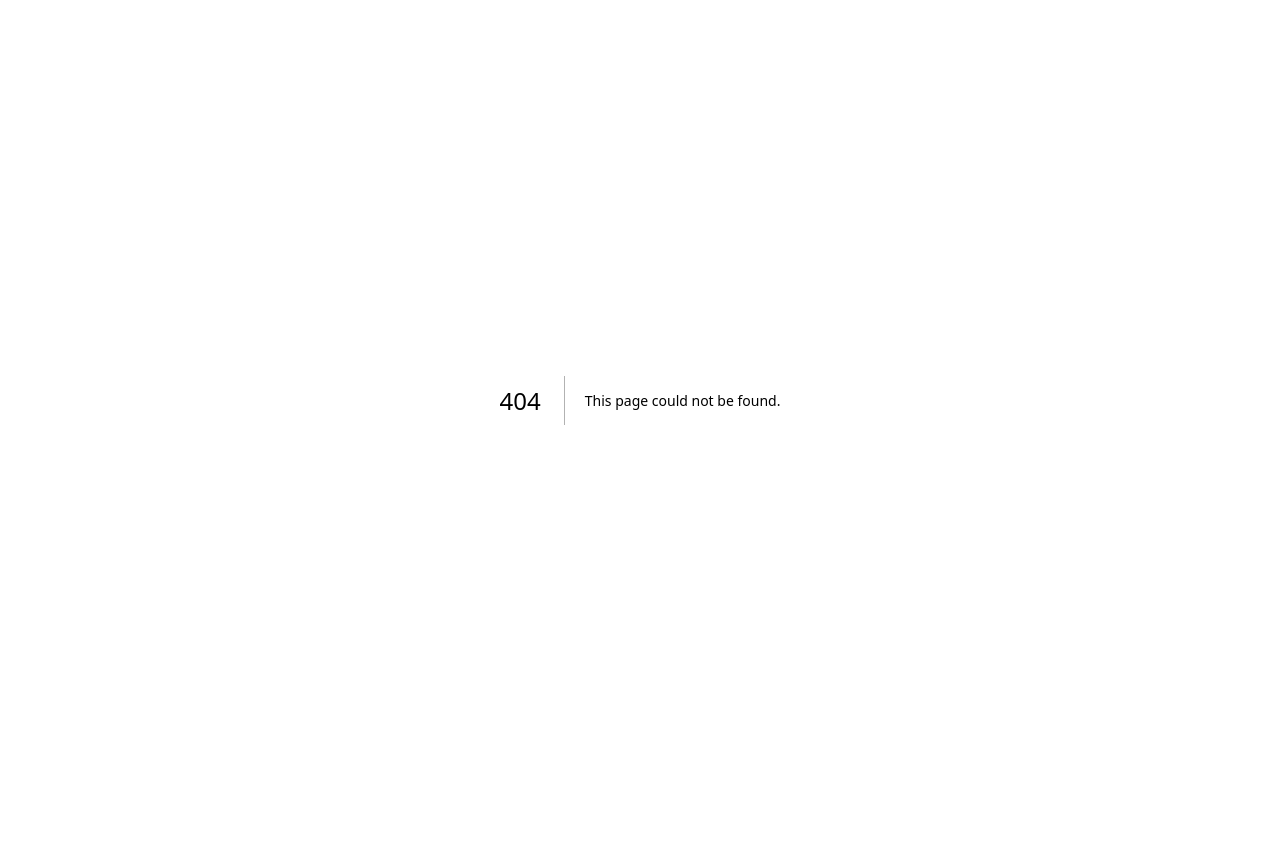
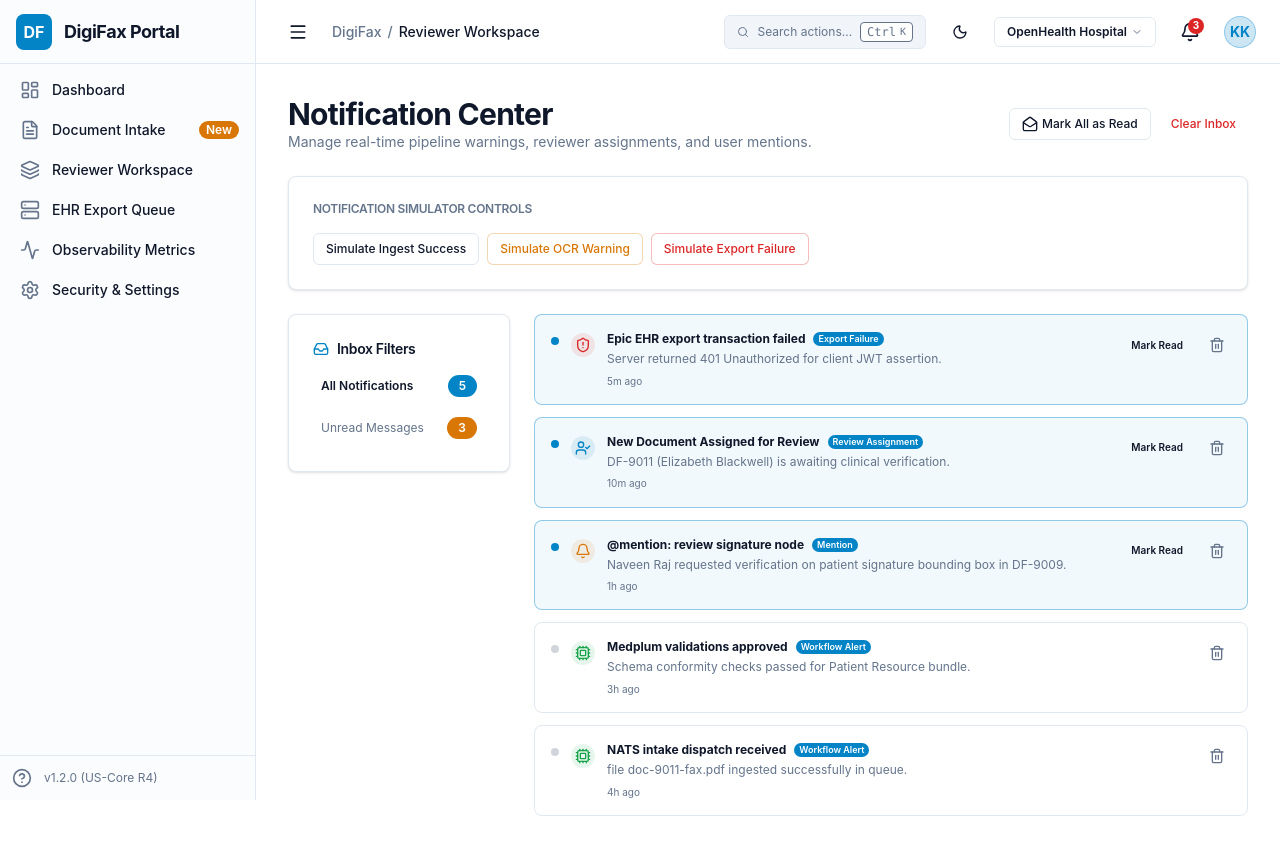
Before and after one commit to OpenHealthAgents/DigiFax, a Next.js app in the folder apps/design-system/: page /notifications in a window 1280 px wide. Before the commit this address had no page. Before the commit the page ends 800 px from the top, so only its background shows below. Built offline with nearby package versions, Linux system fonts and the light colour scheme.

Commit message:
feat: implement DigiFax Notification Center with toast simulators, inboxes, and filters

```diff
--- /dev/null
+++ b/apps/design-system/src/app/notifications/page.tsx
@@ -0,0 +1,203 @@
+"use client";
+
+import React, { useState } from "react";
+import { AppShell } from "../../components/shell/app-shell";
+import { Card, CardHeader, CardTitle, CardDescription, CardContent } from "../../components/ui/card";
+import { Button } from "../../components/ui/button";
+import { Badge } from "../../components/ui/badge";
+import { Alert, AlertTitle, AlertDescription } from "../../components/ui/alert";
+import {
+  Bell, CheckCircle2, AlertTriangle, AlertCircle,
+  Trash2, MailOpen, ShieldAlert, Cpu, UserCheck, Inbox
+} from "lucide-react";
+
+export default function NotificationsPage() {
+  const [toastMessage, setToastMessage] = useState("");
+  const [toastType, setToastType] = useState<"success" | "warning" | "error" | "default">("default");
+
+  const [notifications, setNotifications] = useState([
+    { id: 1, title: "Epic EHR export transaction failed", desc: "Server returned 401 Unauthorized for client JWT assertion.", category: "Export Failure", unread: true, time: "5m ago", type: "error" },
+    { id: 2, title: "New Document Assigned for Review", desc: "DF-9011 (Elizabeth Blackwell) is awaiting clinical verification.", category: "Review Assignment", unread: true, time: "10m ago", type: "assignment" },
+    { id: 3, title: "@mention: review signature node", desc: "Naveen Raj requested verification on patient signature bounding box in DF-9009.", category: "Mention", unread: true, time: "1h ago", type: "mention" },
+    { id: 4, title: "Medplum validations approved", desc: "Schema conformity checks passed for Patient Resource bundle.", category: "Workflow Alert", unread: false, time: "3h ago", type: "success" },
+    { id: 5, title: "NATS intake dispatch received", desc: "file doc-9011-fax.pdf ingested successfully in queue.", category: "Workflow Alert", unread: false, time: "4h ago", type: "success" }
+  ]);
+
+  const triggerToast = (title: string, type: "success" | "warning" | "error" | "default") => {
+    setToastType(type);
+    setToastMessage(title);
+    setTimeout(() => setToastMessage(""), 4000);
+  };
+
+  const handleMarkAllRead = () => {
+    setNotifications(notifications.map((n) => ({ ...n, unread: false })));
+  };
+
+  const handleMarkRead = (id: number) => {
+    setNotifications(notifications.map((n) => n.id === id ? { ...n, unread: false } : n));
+  };
+
+  const handleDelete = (id: number) => {
+    setNotifications(notifications.filter((n) => n.id !== id));
+  };
+
+  const unreadCount = notifications.filter((n) => n.unread).length;
+
+  return (
+    <AppShell>
+      <div className="space-y-6">
+
+        {/* Title widget */}
+        <div className="flex flex-col space-y-4 md:flex-row md:items-center md:justify-between md:space-y-0">
+          <div>
+            <h2 className="text-3xl font-bold tracking-tight">Notification Center</h2>
+            <p className="text-sm text-muted-foreground">Manage real-time pipeline warnings, reviewer assignments, and user mentions.</p>
+          </div>
+
+          <div className="flex space-x-2">
+            <Button variant="outline" size="sm" onClick={handleMarkAllRead} className="flex items-center space-x-1">
+              <MailOpen className="h-4 w-4" />
+              <span>Mark All as Read</span>
+            </Button>
+            <Button variant="ghost" size="sm" className="text-error hover:bg-error/10" onClick={() => setNotifications([])}>
+              <span>Clear Inbox</span>
+            </Button>
+          </div>
+        </div>
+
+        {/* Local Toast Simulator Banner */}
+        {toastMessage && (
+          <div className="fixed bottom-4 right-4 z-50 max-w-sm shadow-lg border animate-in slide-in-from-bottom-5">
+            <Alert variant={toastType === "error" ? "error" : toastType === "warning" ? "warning" : "success"}>
+              <Bell className="h-4 w-4 animate-bounce" />
+              <AlertTitle className="text-xs font-bold">New Notification Alert</AlertTitle>
+              <AlertDescription className="text-[11px] font-semibold">{toastMessage}</AlertDescription>
+            </Alert>
+          </div>
+        )}
+
+        {/* Action simulators panel */}
+        <Card>
+          <CardHeader className="pb-2">
+            <CardTitle className="text-xs font-semibold uppercase text-muted-foreground">Notification Simulator Controls</CardTitle>
+          </CardHeader>
+          <CardContent className="flex flex-wrap gap-2 pt-2">
+            <Button variant="outline" size="sm" onClick={() => triggerToast("Medplum FHIR validation approved successfully", "success")}>
+              Simulate Ingest Success
+            </Button>
+            <Button variant="outline" size="sm" className="text-warning border-warning/30 hover:bg-warning/10" onClick={() => triggerToast("OCR confidence value below 80% threshold", "warning")}>
+              Simulate OCR Warning
+            </Button>
+            <Button variant="outline" size="sm" className="text-error border-error/30 hover:bg-error/10" onClick={() => triggerToast("Epic Sandbox gateway returned 401 Unauthorized", "error")}>
+              Simulate Export Failure
+            </Button>
+          </CardContent>
+        </Card>
+
+        {/* Master columns layout */}
+        <div className="grid gap-6 lg:grid-cols-4">
+
+          {/* 1. SIDEBAR FILTERS (Span 1) */}
+          <div className="space-y-6">
+            <Card>
+              <CardHeader className="pb-2">
+                <CardTitle className="text-sm font-semibold flex items-center space-x-2">
+                  <Inbox className="h-4 w-4 text-primary" />
+                  <span>Inbox Filters</span>
+                </CardTitle>
+              </CardHeader>
+              <CardContent className="space-y-1 text-xs">
+                <div className="flex justify-between items-center p-2 rounded hover:bg-muted cursor-pointer font-semibold">
+                  <span>All Notifications</span>
+                  <Badge variant="default">{notifications.length}</Badge>
+                </div>
+                <div className="flex justify-between items-center p-2 rounded hover:bg-muted cursor-pointer text-muted-foreground">
+                  <span>Unread Messages</span>
+                  <Badge variant="warning">{unreadCount}</Badge>
+                </div>
+              </CardContent>
+            </Card>
+          </div>
+
+          {/* 2. INBOX LISTS (Span 3) */}
+          <div className="lg:col-span-3 space-y-4">
+
+            {/* List */}
+            <div className="space-y-3">
+              {notifications.length > 0 ? (
+                notifications.map((n) => (
+                  <div
+                    key={n.id}
+                    className={`flex items-start justify-between p-4 border rounded-lg bg-background transition-shadow hover:shadow-sm ${
+                      n.unread ? "border-primary/40 bg-primary/5" : "border-border"
+                    }`}
+                  >
+                    <div className="flex items-start space-x-3 min-w-0 mr-4">
+                      {/* Active Indicator blue dot */}
+                      {n.unread ? (
+                        <div className="mt-1.5 h-2 w-2 rounded-full bg-primary shrink-0" />
+                      ) : (
+                        <div className="mt-1.5 h-2 w-2 rounded-full bg-muted-foreground/30 shrink-0" />
+                      )}
+
+                      {/* Icon type */}
+                      <div className={`mt-0.5 p-1 rounded-full shrink-0 ${
+                        n.type === "error" ? "bg-error/10 text-error" :
+                        n.type === "assignment" ? "bg-primary/10 text-primary" :
+                        n.type === "mention" ? "bg-warning/10 text-warning" : "bg-success/10 text-success"
+                      }`}>
+                        {n.type === "error" ? <ShieldAlert className="h-4 w-4" /> :
+                         n.type === "assignment" ? <UserCheck className="h-4 w-4" /> :
+                         n.type === "mention" ? <Bell className="h-4 w-4" /> : <Cpu className="h-4 w-4" />}
+                      </div>
+
+                      {/* Content */}
+                      <div className="min-w-0 text-xs">
+                        <div className="flex items-center space-x-2">
+                          <p className="font-bold truncate">{n.title}</p>
+                          <Badge variant="default" className="text-[9px] px-1 py-0">{n.category}</Badge>
+                        </div>
+                        <p className="text-muted-foreground mt-0.5 leading-relaxed">{n.desc}</p>
+                        <span className="text-[10px] text-muted-foreground mt-1.5 block">{n.time}</span>
+                      </div>
+                    </div>
+
+                    {/* Actions */}
+                    <div className="flex items-center space-x-2 shrink-0">
+                      {n.unread && (
+                        <Button
+                          variant="ghost"
+                          size="sm"
+                          onClick={() => handleMarkRead(n.id)}
+                          className="h-7 text-[10px] font-semibold"
+                        >
+                          Mark Read
+                        </Button>
+                      )}
+                      <Button
+                        variant="ghost"
+                        size="icon"
+                        onClick={() => handleDelete(n.id)}
+                        className="h-7 w-7 text-muted-foreground hover:text-error"
+                      >
+                        <Trash2 className="h-4 w-4" />
+                      </Button>
+                    </div>
+
+                  </div>
+                ))
+              ) : (
+                <div className="text-center p-12 border border-dashed border-border rounded-lg text-muted-foreground text-xs">
+                  All clean! No active notifications found.
+                </div>
+              )}
+            </div>
+
+          </div>
+
+        </div>
+
+      </div>
+    </AppShell>
+  );
+}
```
